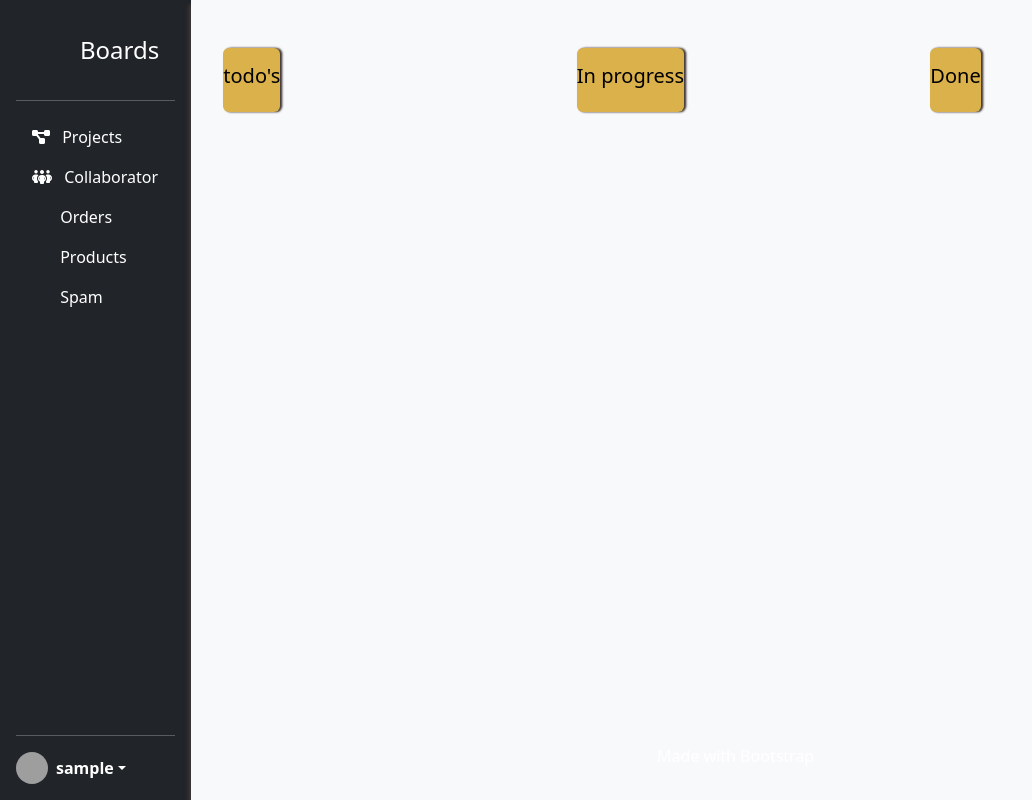
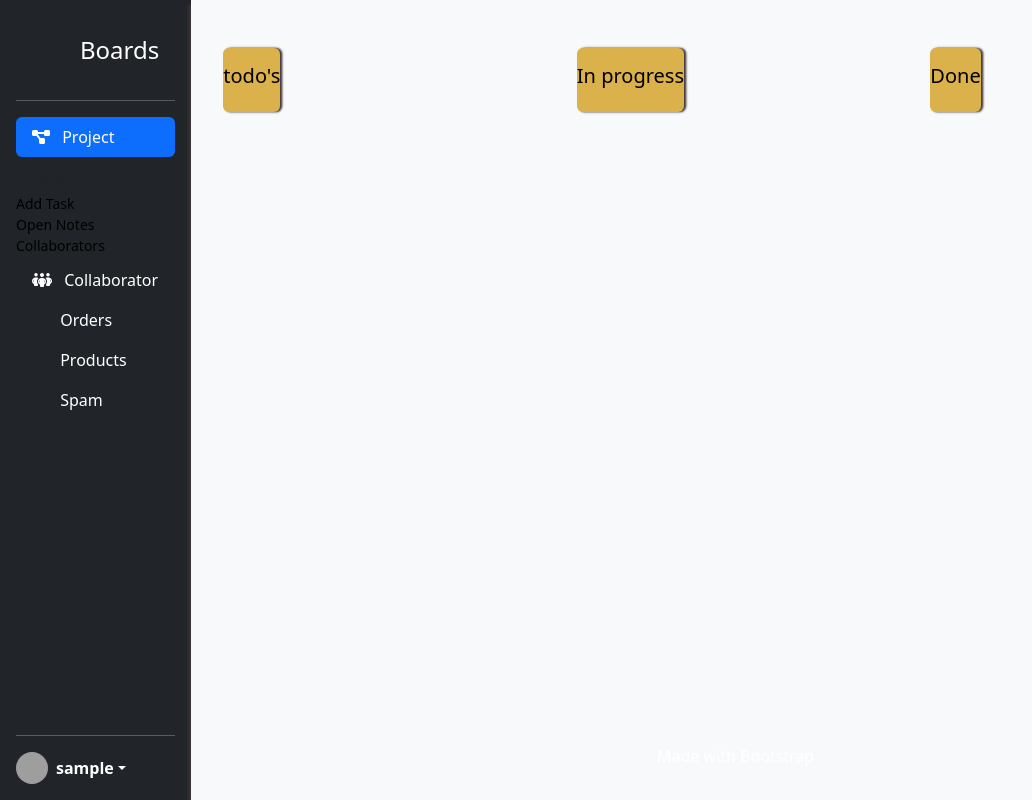
Before and after one commit to LukeI50/Project-Boards, a Django app: a page that uses templates/base.html in a window 1280 px wide. Shown: the whole page, without its empty margins (0-1032 px from the left). Run offline with Django 4.2, Linux system fonts and the light colour scheme; a user stored in the database is signed in; tables that the repository leaves empty hold one stand-in row (values such as "Sample post"); some libraries are stand-ins or nearby versions; grey boxes are pictures that could not be loaded.

Commit message:
Add: project options dropdown and create Options/project_options.html template directory

```diff
--- /dev/null
+++ b/project_board/templates/project_board/Options/project_options.html
@@ -0,0 +1,14 @@
+<button class="btn btn-toggle d-inline-flex align-items-center rounded border-0" data-bs-toggle="collapse" data-bs-target="#project-options" aria-expanded="true">Options</button>
+<div id="project-options" class="collapse show">
+    <ul class="btn-toggle-nav list-unstyled fw-normal pb-1 small">
+        <li>
+            <a href="#" class="link-body-emphasis d-inline-flex text-decoration-none rounded">Add Task</a>
+        </li>
+        <li>
+            <a href="#" class="link-body-emphasis d-inline-flex text-decoration-none rounded">Open Notes</a>
+        </li>
+        <li>
+            <a href="#" class="link-body-emphasis d-inline-flex text-decoration-none rounded">Collaborators</a>
+        </li>
+    </ul>
+</div>
--- a/project_board/views.py
+++ b/project_board/views.py
@@ -123,5 +123,6 @@ def project_detail(request, slug):
             "tasks_todo": tasks_todo,
             "tasks_in_progress": tasks_in_progress,
             "tasks_done": tasks_done,
+            "is_project_detail": True,
         },
     )
--- a/templates/base.html
+++ b/templates/base.html
@@ -7,7 +7,6 @@
 {% url 'account_login' as login_url %}
 {% url 'account_signup' as signup_url %}
 {% url 'account_logout' as logout_url %}
-{% url 'project_detail' as project_url %}
 
 <!DOCTYPE html>
 <!-- <html class="h-100" lang="en"> -->
@@ -59,10 +58,13 @@
             <hr>
             <ul class="nav nav-pills nav-flush flex-column mb-auto">
                 <li class="nav-item">
-                    <a href="{% url 'home' %}" class="nav-link text-white {% if request.path == home_url %}active{% endif %}" aria-current="page">
+                    <a href="{% url 'home' %}" class="nav-link text-white {% if request.path == home_url %}active {% endif %}{% if is_project_detail %}active {% endif %}" aria-current="page">
                         <i class="fa-solid fa-diagram-project bi pe-none me-2" width="16" height="16"></i>
-                        <span class="d-none d-md-inline">Projects</span>
+                        <span class="d-none d-md-inline">{% if is_project_detail %}Project{% else %}Projects{% endif %}</span>
                     </a>
+                    {% if is_project_detail %}
+                    {% include './project_board/Options/project_options.html' %}
+                    {% endif %}
                 </li>
                 <li class="nav-item">
                     <a href="{% url 'collaborator' %}" class="nav-link text-white {% if request.path == collaborator_url %}active{% endif %}">
```
